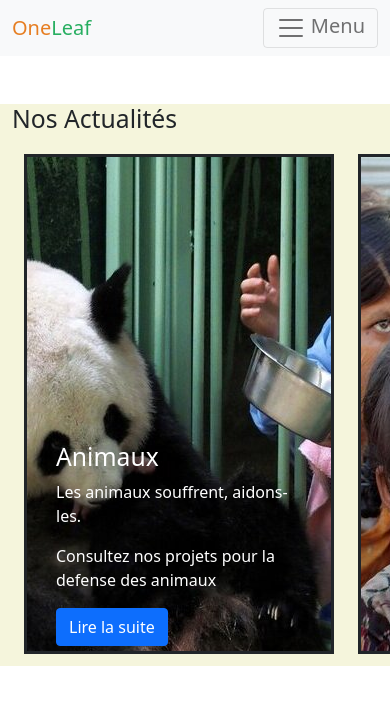
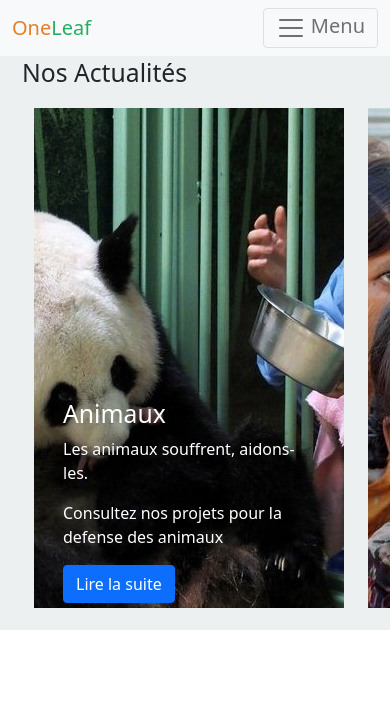
Before and after one commit to Mackenroe/Evaluation-html, a plain HTML site: page index.html in a window 390 px wide. Drawn offline with nearby package versions, Linux system fonts and the light colour scheme.

Commit message:
Add nav fixed top function

```diff
--- a/index.html
+++ b/index.html
@@ -11,7 +11,7 @@
 </head>
 <body>
     <header>
-        <nav class="navbar navbar-expand-lg navbar-light bg-light">
+        <nav class="navbar navbar-expand-lg navbar-light bg-light fixed-top">
             <div class="container-fluid">
                 <a class="navbar-brand" href="#"><span style="color: #e67e22;">One</span><span style="color: #27ae60;">Leaf</span></a>
                 <button class="navbar-toggler" type="button" data-bs-toggle="collapse" data-bs-target="#navbarNav" aria-controls="navbarNav" aria-expanded="false" aria-label="Toggle navigation">
@@ -53,7 +53,8 @@
     </header>
 
     <main class="imgbox container-fluid mt-5">
-        <section class="row">
+
+        <section class="row actubox">
             <h2>Nos Actualités</h2>
             <div class="imgbox col-12">
 
@@ -111,7 +112,16 @@
 
             </div>
         </section>
+
+        <section class="row no-gutter">
+            <div class="col">
+                <div>
+
+                </div>
+            </div>
+        </section>
     </main>
+
 
     <footer>
     </footer>
--- a/style.css
+++ b/style.css
@@ -17,6 +17,11 @@ nav ul li a:hover{
 main{
     height: 60%;
     background-color:beige;
+}
+
+.actubox{
+    padding: 10px;
+    background: #ecf0f1;
 }
 
 .items{
@@ -39,11 +44,12 @@ main{
     justify-content: end;
 }
 
+
+
 footer{
     height: 30%;
     background-color: #27ae60;
 }
-
 
 
 @media (min-width: 576px) {
@@ -85,9 +91,13 @@ footer{
     .items{
         height: 500px;
         width: 310px;
-        border-style: solid;
         margin: 12px;
         background-image: url(https://picsum.photos/500/300);
+    }
+
+    .items:hover{
+        box-shadow:-0px 2px 10px rgb(118, 118, 118);
+
     }
 
     .animals{
```
